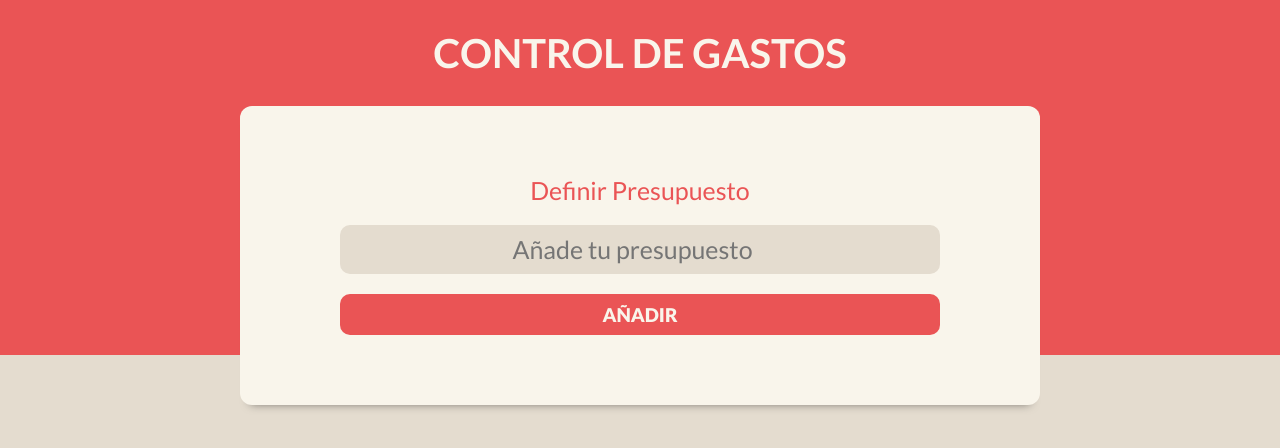
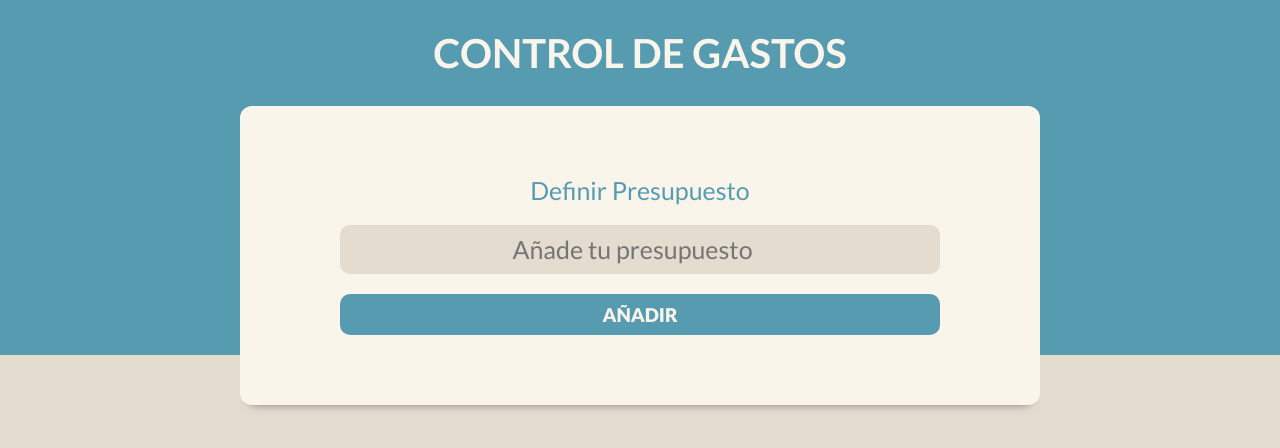
Before and after one commit to InvedAllens/control-de-gastos, a React (Vite) app: page / in a window 1280 px wide. Shown: the top 448 px of the page. Built offline with nearby package versions, Linux system fonts and the light colour scheme.

Commit message:
Update index.css

```diff
--- a/src/index.css
+++ b/src/index.css
@@ -1,6 +1,6 @@
 
 :root {
-     --color-main: #EA5455;
+     --color-main: #579BB1;
     --blanco: #F9F5EB;
     --gris-claro: #E4DCCF;
     --gris: #94a3b8;
```
